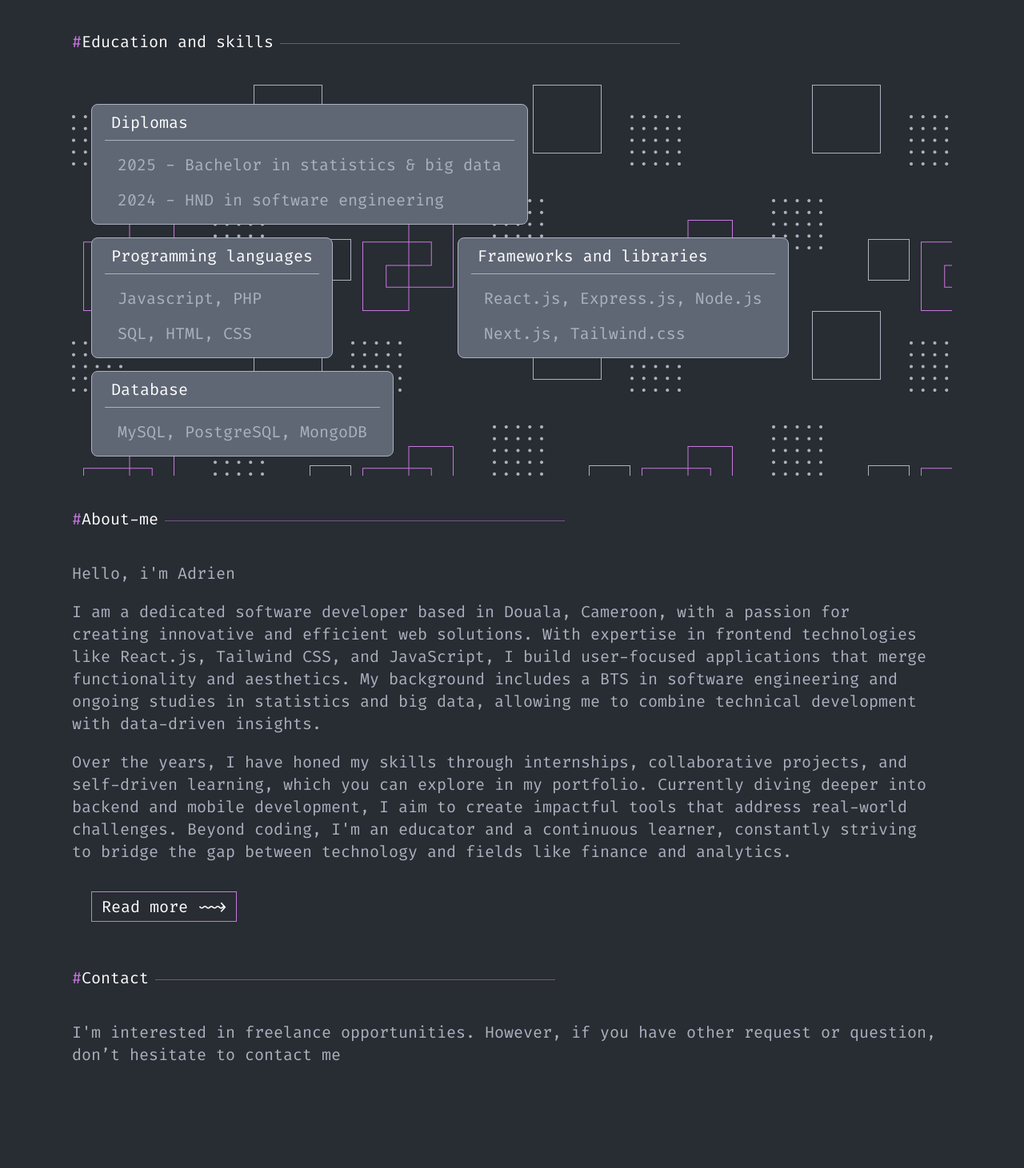
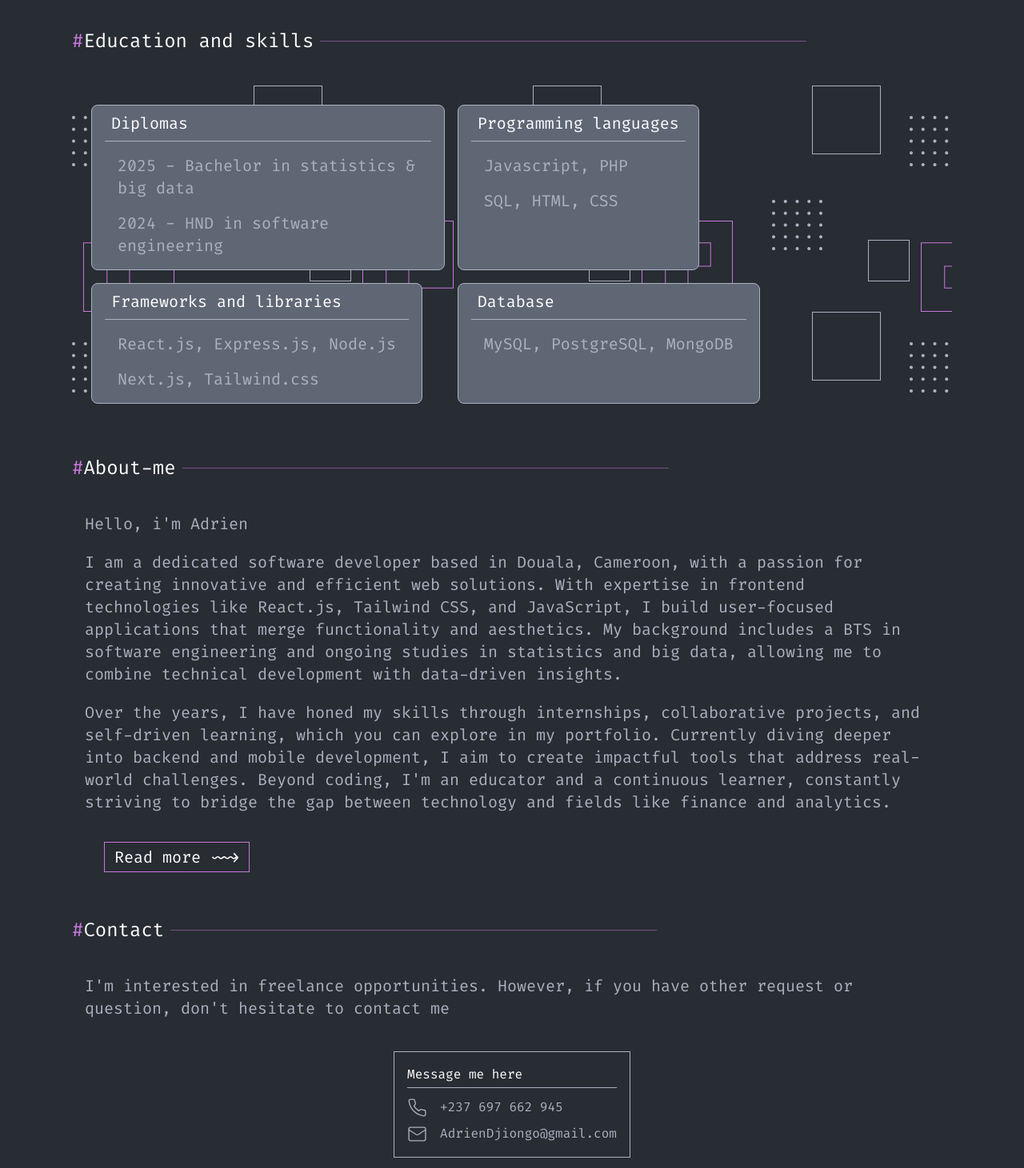
Before and after one commit to AdrienDjiongo/PortfolioAdrien, a Next.js app in the folder my-app/: page / in a window 1280 px wide. Shown: the part 969-2430 px from the top of the page at 80% size. Before the commit the page ends 2302 px from the top, so only its background shows below. Built offline with nearby package versions, Linux system fonts and the light colour scheme.

Commit message:
made it responsive

```diff
--- a/my-app/app/components/About.jsx
+++ b/my-app/app/components/About.jsx
@@ -1,7 +1,7 @@
 const About = () => {
   return (
     <div>
-      <div className="flex text-white text-xl my-10 justify-between ">
+      <div className="flex text-white text-2xl my-10 justify-between ">
         <div className="flex  gap-2">
           <p className="my-auto">
             {" "}
@@ -10,13 +10,13 @@ const About = () => {
           </p>
           <img
             src="/Stroke.png"
-            className="h-[1px] mt-4 w-[27em] pr-10 "
+            className="h-[1px] mt-4 hidden sm:block w-[27em] pr-10 "
             alt=""
           />
         </div>
       </div>
 
-      <div className="flex flex-col gap-5 mr-8 text-xl text-[#ABB2BF] ">
+      <div className="flex flex-col gap-5 mx-4 sm:mr-8 text-sm sm:text-xl text-[#ABB2BF] ">
         <p>Hello, i'm Adrien</p>
         <p>
           {" "}
--- a/my-app/app/components/Contact.jsx
+++ b/my-app/app/components/Contact.jsx
@@ -1,7 +1,9 @@
+import { Mail, Phone } from "lucide-react";
+
 const Contact = () => {
   return (
-    <div>
-      <div className="flex text-white text-xl my-10 justify-between ">
+    <div className="mb-10">
+      <div className="flex text-white text-2xl my-10 justify-between ">
         <div className="flex  gap-2">
           <p className="my-auto">
             {" "}
@@ -10,16 +12,33 @@ const Contact = () => {
           </p>
           <img
             src="/Stroke.png"
-            className="h-[1px] mt-4 w-[27em] pr-10 "
+            className="h-[1px] hidden sm:block mt-4 w-[27em] pr-10 "
             alt=""
           />
         </div>
       </div>
 
-      <p className="text-[#ABB2BF] text-xl">
+      <p className="text-[#ABB2BF] mx-4 text-xl">
         I'm interested in freelance opportunities. However, if you have other
-        request or question, don’t hesitate to contact me
+        request or question, don't hesitate to contact me
       </p>
+
+      <div className="border-[1px] text-[#ABB2BF] p-4 w-fit flex flex-col gap-3 my-10 mx-auto  border-[#ABB2BF] ">
+        <p className="text-white border-[#ABB2BF] border-b-[1px] pb-1  ">
+          Message me here
+        </p>
+        <div className="flex flex-col gap-2">
+          {" "}
+          <div className="flex gap-4 ">
+            <Phone size={25} strokeWidth={1.3} />
+            <p className="">+237 697 662 945</p>
+          </div>
+          <div className="flex gap-4 ">
+            <Mail size={25} strokeWidth={1.3} />
+            <p className="">AdrienDjiongo@gmail.com</p>
+          </div>
+        </div>
+      </div>
     </div>
   );
 };
--- a/my-app/app/components/Header.jsx
+++ b/my-app/app/components/Header.jsx
@@ -6,7 +6,7 @@ import "@fontsource/fira-code/700.css"; // Bold weight (optional)
 const Header = () => {
   return (
     <div>
-      <div className="flex text-white justify-between my-7 ">
+      <div className=" hidden sm:flex text-white justify-between my-7 ">
         <p>Adrien</p>
         <div className="flex gap-8 text-[#ABB2BF] ">
           <p>
@@ -27,7 +27,7 @@ const Header = () => {
 
       <div className="flex gap-5 text-white">
         <div>
-          <h1 className={` lg:text-5xl  text-4xl`}>
+          <h1 className={` lg:text-5xl  text-2xl sm:text-4xl`}>
             Adrien is a{" "}
             <span className="text-[#C778DD] ">Fullstack developer</span>, and a{" "}
             <span className="text-[#C778DD] ">Mobile developer</span>. very soon
@@ -40,7 +40,7 @@ const Header = () => {
         </div>
 
         <Image
-          className="bg-[url('/bg-me.png')]"
+          className=" sm:block hidden bg-[url('/bg-me.png')]"
           src="/me1.png"
           alt="burger image "
           width={250}
--- a/my-app/app/components/Projects.jsx
+++ b/my-app/app/components/Projects.jsx
@@ -1,16 +1,16 @@
 const Projects = () => {
   return (
     <div>
-      <div className="flex text-white text-xl my-10 justify-between ">
+      <div className="flex text-white text-2xl my-10 justify-between ">
         <div className="flex  gap-2">
           <p className="my-auto">
             {" "}
-            <span className="text-[#C778DD]   my-auto ">#</span>
+            <span className="text-[#C778DD] my-auto ">#</span>
             Projects{" "}
           </p>
           <img
             src="/Stroke.png"
-            className="h-[1px] mt-4 w-[30em] pr-10 "
+            className="h-[1px] hidden sm:block mt-4 w-[30em] pr-10 "
             alt=""
           />
         </div>
@@ -19,7 +19,7 @@ const Projects = () => {
           <p> View all ~~{">"}</p>
         </div>
       </div>
-      <div className="grid grid-cols-3 gap-2">
+      <div className="grid grid-cols-1 sm:grid-cols-3 gap-2 gap-y-6 mx-4 ">
         <div className="flex flex-col border-[1px] border-[#ABB2BF] col-span-1  ">
           <img src="/project1.jpg" className="w-full " alt="" />
           <p className="p-3 text-[#ABB2BF] mb-3 border-b-[1px] border-[#ABB2BF] ">
--- a/my-app/app/components/Skills.jsx
+++ b/my-app/app/components/Skills.jsx
@@ -1,22 +1,22 @@
 const Skills = () => {
   return (
     <div>
-      <div className="flex text-white text-xl my-10 justify-between ">
+      <div className="flex text-white text-2xl my-10 justify-between ">
         <div className="flex  gap-2">
           <p className="my-auto">
             {" "}
-            <span className="text-[#C778DD]   my-auto ">#</span>
+            <span className="text-[#C778DD]  my-auto ">#</span>
             Education and skills{" "}
           </p>
           <img
             src="/Stroke.png"
-            className="h-[1px] mt-4 w-[27em] pr-10 "
+            className="h-[1px] hidden sm:block mt-4 w-[27em] pr-10 "
             alt=""
           />
         </div>
       </div>
       <div className="grid mx-auto  grid-cols-7 gap-4 my-10 p-6 text-xl bg-[url('/bg-skills-edu.png')]   ">
-        <div className="col-span-5 border-[1px] bg-[#5f6775] w-fit px-4 rounded-lg border-[#ABB2BF]  ">
+        <div className=" col-span-7 sm:col-span-3 border-[1px] bg-[#5f6775] sm:w-fit px-4 rounded-lg border-[#ABB2BF]  ">
           <p className="text-white p-2 border-b-[1px] border-[#ABB2BF]  ">
             Diplomas
           </p>
@@ -28,7 +28,7 @@ const Skills = () => {
             <p className="text-[#ABB2BF]">2024 - HND in software engineering</p>
           </div>
         </div>
-        <div className=" bg-[#5f6775] w-fit px-4 rounded-lg col-span-3 border-[1px] border-[#ABB2BF]  ">
+        <div className=" bg-[#5f6775] sm:w-fit px-4 rounded-lg col-span-7 sm:col-span-3 border-[1px] border-[#ABB2BF]  ">
           <p className="text-white p-2 border-b-[1px] border-[#ABB2BF]  ">
             Programming languages
           </p>
@@ -38,7 +38,7 @@ const Skills = () => {
             <p className="text-[#ABB2BF]">SQL, HTML, CSS</p>
           </div>
         </div>
-        <div className=" bg-[#5f6775] w-fit px-4 rounded-lg col-span-4 border-[1px] border-[#ABB2BF]  ">
+        <div className=" bg-[#5f6775] sm:w-fit px-4 rounded-lg col-span-7 sm:col-span-3 border-[1px] border-[#ABB2BF]  ">
           <p className="text-white p-2 border-b-[1px] border-[#ABB2BF]  ">
             Frameworks and libraries
           </p>
@@ -48,7 +48,7 @@ const Skills = () => {
             <p className="text-[#ABB2BF]">Next.js, Tailwind.css </p>
           </div>
         </div>
-        <div className=" bg-[#5f6775] w-fit px-4 rounded-lg col-span-4 border-[1px] border-[#ABB2BF]  ">
+        <div className=" bg-[#5f6775] sm:w-fit px-4 rounded-lg col-span-7 sm:col-span-4 border-[1px] border-[#ABB2BF]  ">
           <p className="text-white p-2 border-b-[1px] border-[#ABB2BF]  ">
             Database
           </p>
--- a/my-app/app/page.js
+++ b/my-app/app/page.js
@@ -6,7 +6,7 @@ import Contact from "./components/Contact";
 
 export default function Home() {
   return (
-    <div className=" mx-10 font-fira  lg:mx-auto max-w-[1100px] ">
+    <div className=" sm:mx-10 mx-3 font-fira  lg:mx-auto max-w-[1100px] ">
       <Header />
       <Projects />
       <Skills />
--- a/my-app/package.json
+++ b/my-app/package.json
@@ -10,6 +10,7 @@
   },
   "dependencies": {
     "@fontsource/fira-code": "^5.1.0",
+    "lucide-react": "^0.462.0",
     "next": "15.0.3",
     "react": "19.0.0-rc-66855b96-20241106",
     "react-dom": "19.0.0-rc-66855b96-20241106"
```
Also changed, not shown: 1 other file (tests, documents, lock files or other folders).
